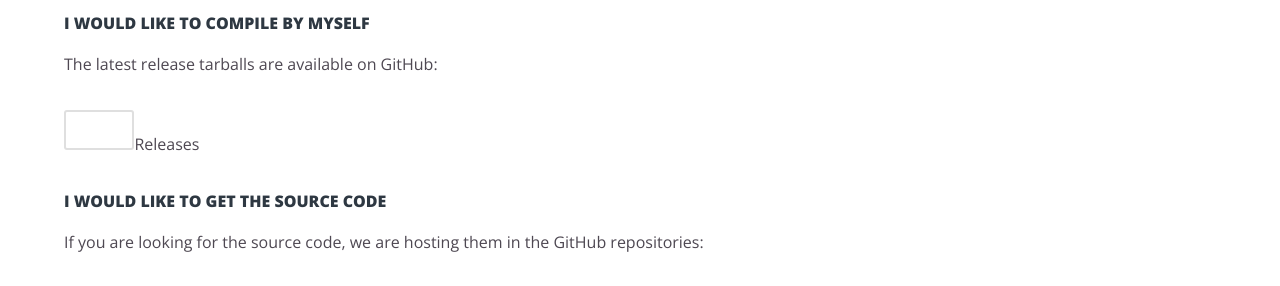
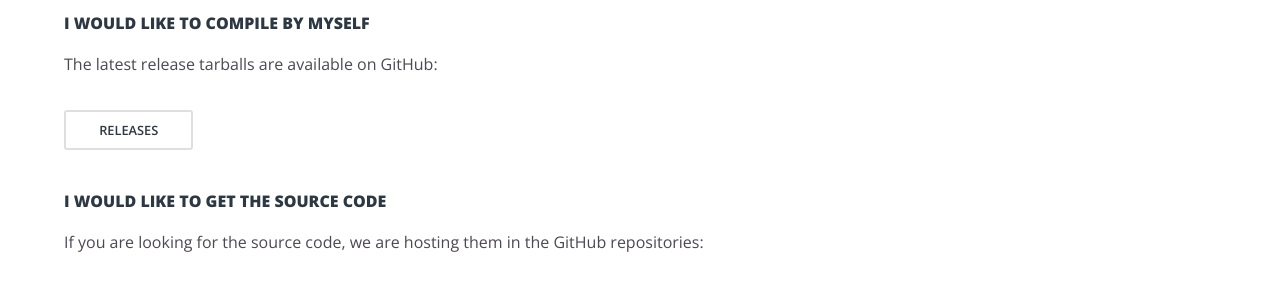
Before and after one commit to lxde/lxde.github.io, a Jekyll site: the page built from get.md, in a window 1280 px wide and 900 px high, scrolled down 924 px. Shown: the part 257-543 px from the top of the window. Built offline with Jekyll 4.4.1, drawn with Linux system fonts in a browser that asks for light colours.

Commit message:
Fix link

```diff
--- a/get.md
+++ b/get.md
@@ -42,7 +42,7 @@ on it, such as web browser, video player and office suite.
 The latest release tarballs are available on GitHub:
 
 <ul class="actions">
-  <li><a href="https://github.com/lxde/releases" class="button"></a>Releases</li>
+  <li><a href="https://github.com/lxde/releases" class="button">Releases</a></li>
 </ul>
 
 #### I would like to get the source code
```
